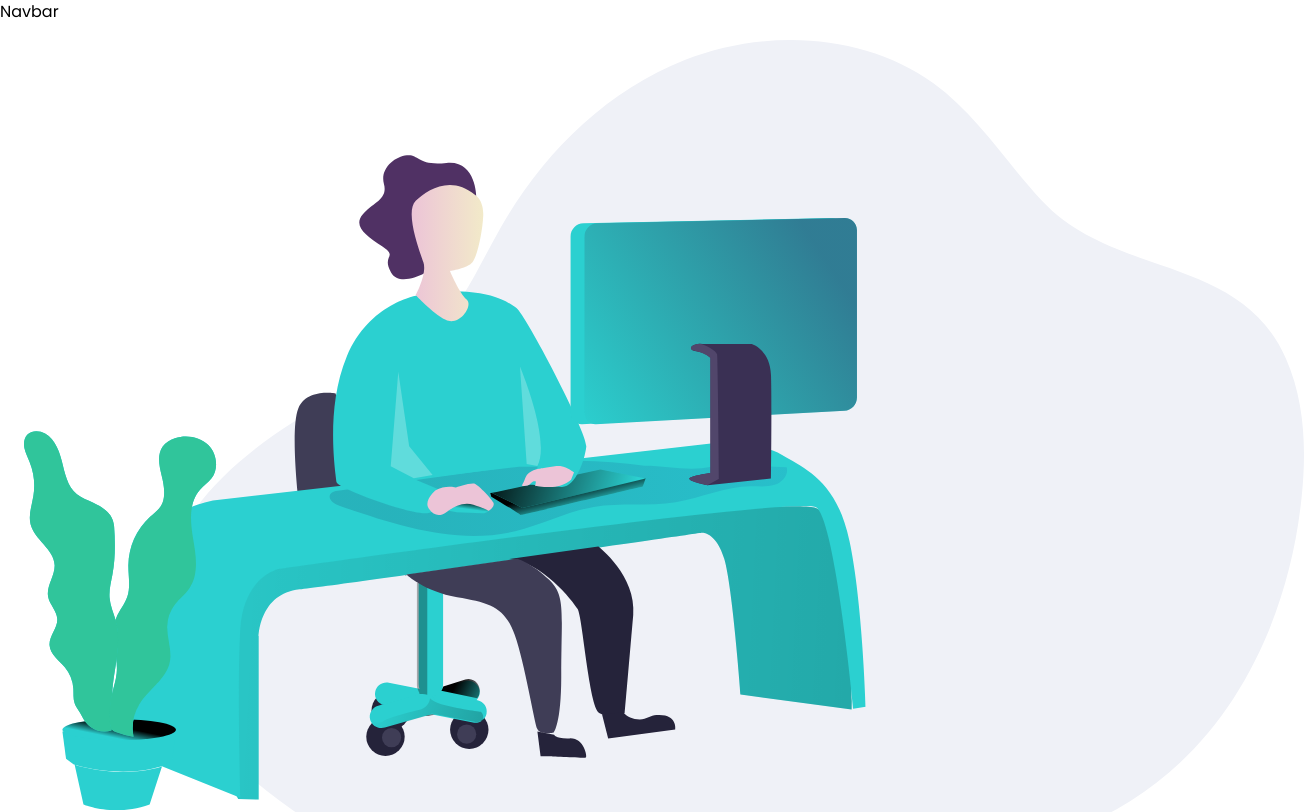
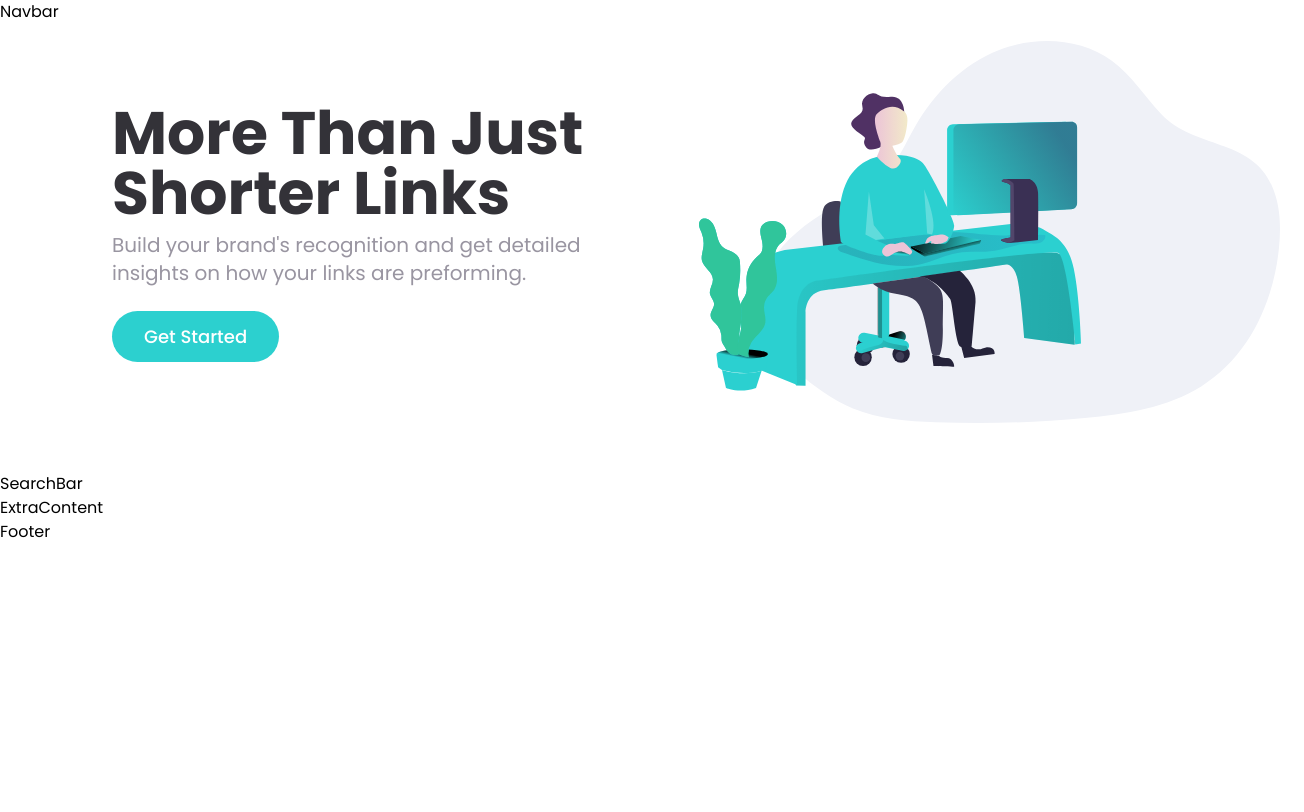
Before and after one commit to zencoder24/url-shortening-app, a React (Create React App) app: page / in a window 1280 px wide. Shown: the top 812 px of the page, 1304 px wide, since content can reach past the window. Built offline with nearby package versions, Linux system fonts and the light colour scheme.

Commit message:
Desktop responsiveness

```diff
--- a/src/components/Hero.jsx
+++ b/src/components/Hero.jsx
@@ -5,22 +5,22 @@ import {ReactComponent as Illustration} from '../assets/images/illustration-work
 function Hero() {
   return (
     <section className="hero-feature">
-      <div className="content text-center pt-4 pb-12">
-        <div className="grid-right h-94">
-          <Illustration className="w-full h-full ml-6" />
+      <div className="content text-center pt-4 pb-12 md:flex md:flex-row-reverse md:content-center md:items-center">
+        <div className="grid-right h-94 md:h-full md:h-96 md:ml-6 flex-1 lg:ml-0">
+          <Illustration className="w-full h-full ml-6 md:ml-0 md:h-96" />
         </div>
-        <div className="grid-left px-1.5">
+        <div className="h-full grid-left px-1.5 md:w-full md:text-left md:flex-1 md:pl-14 lg:pl-28">
           <div className="title">
-            <h1 className="text-4xl font-bold text-x-dark-blue mt-6 mb-4">
+            <h1 className="text-4xl font-bold text-x-dark-blue mt-6 mb-4 md:text-5xl lg:text-6xl md:mb-2">
               More Than Just Shorter Links
             </h1>
           </div>
-          <div className="sub-title text-x-gray-violet font-medium text-x-base">
+          <div className="sub-title text-x-gray-violet font-medium text-x-base md:font-normal lg:text-xl lg:w-5/6">
             Build your brand's recognition and get detailed insights on how your
             links are preforming.
           </div>
           <div className="button my-6">
-            <button className="py-3 px-8 bg-x-cyan text-white font-medium rounded-full text-x-base cursor-pointer">
+            <button className="py-3 px-8 bg-x-cyan text-white font-medium rounded-full text-x-base cursor-pointer md:py-2 md:px-6 lg:py-3 lg:px-8">
               Get Started
             </button>
           </div>
```
